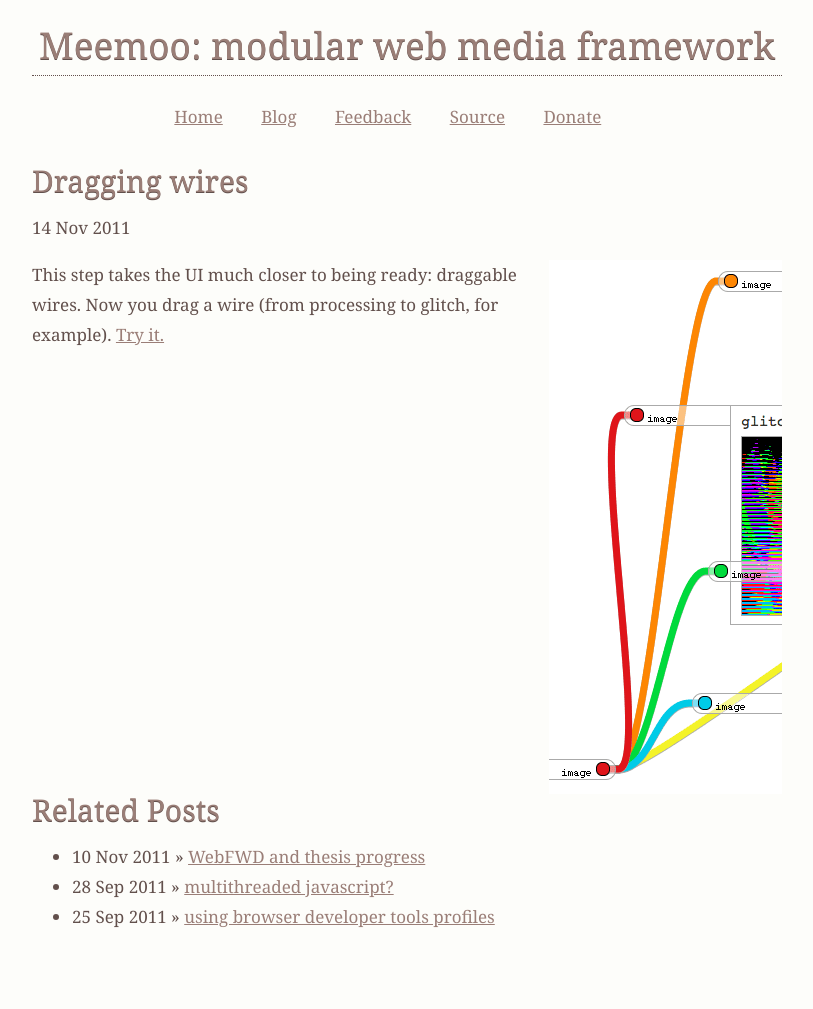
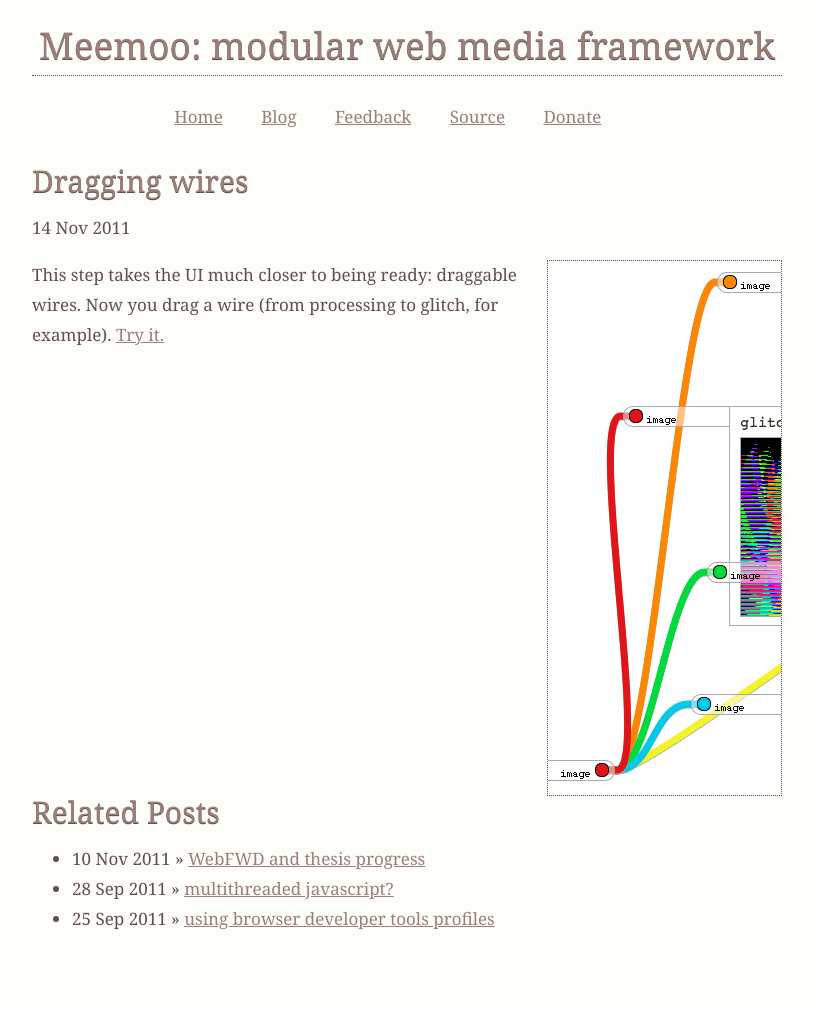
Before and after one commit to meemoo/meemoo.github.io, a Jekyll site: the page built from _posts/2011-11-14-dragging-wires.html, in a window 1280 px wide. Shown: the whole page, without its empty margins (233-1046 px from the left). Built offline with Jekyll 4.4.1, drawn with Linux system fonts in a browser that asks for light colours; Markdown is read by kramdown in place of the engine named in the settings.

Commit message:
style changes

```diff
--- a/_layouts/default.html
+++ b/_layouts/default.html
@@ -55,8 +55,18 @@
     vertical-align: middle;
   }
 
-  #related {
+  .related,
+  .post {
     clear: both;
+  }
+
+  .post img {
+    border: 1px #62504c dotted;
+  }
+
+  .post img.floatright {
+    float: right;
+    margin-left: 10px;
   }
 
   </style>
--- a/_layouts/post.html
+++ b/_layouts/post.html
@@ -2,13 +2,13 @@
 layout: default
 ---
 
-<div id="post">
+<div class="post">
   <h2>{{ page.title }}</h2>
   <p>{{ page.date | date_to_string }}</p>
   {{ content }}
 </div>
 
-<div id="related">
+<div class="related">
   <h2>Related Posts</h2>
   <ul class="posts">
     {% for post in site.related_posts limit:3 %}
--- a/_posts/2011-11-14-dragging-wires.html
+++ b/_posts/2011-11-14-dragging-wires.html
@@ -7,6 +7,6 @@ tags:
 ---
 
 <p>
-  <a href="http://meemoo.org/images/Screen-shot-2011-11-14-dragwires.png"><img src="http://meemoo.org/images/Screen-shot-2011-11-14-dragwires-crop.png" alt="drag wires" width="233" height="534" style="float:right" /></a>
+  <a href="http://meemoo.org/images/Screen-shot-2011-11-14-dragwires.png"><img src="http://meemoo.org/images/Screen-shot-2011-11-14-dragwires-crop.png" alt="drag wires" width="233" height="534" class="floatright" /></a>
   This step takes the UI much closer to being ready: draggable wires. Now you drag a wire (from processing to glitch, for example). <a href="http://meemoo.org/iframework/">Try it.</a>
 </p>
```
Also changed, not shown: blog/index.html (+6 -4 lines).
